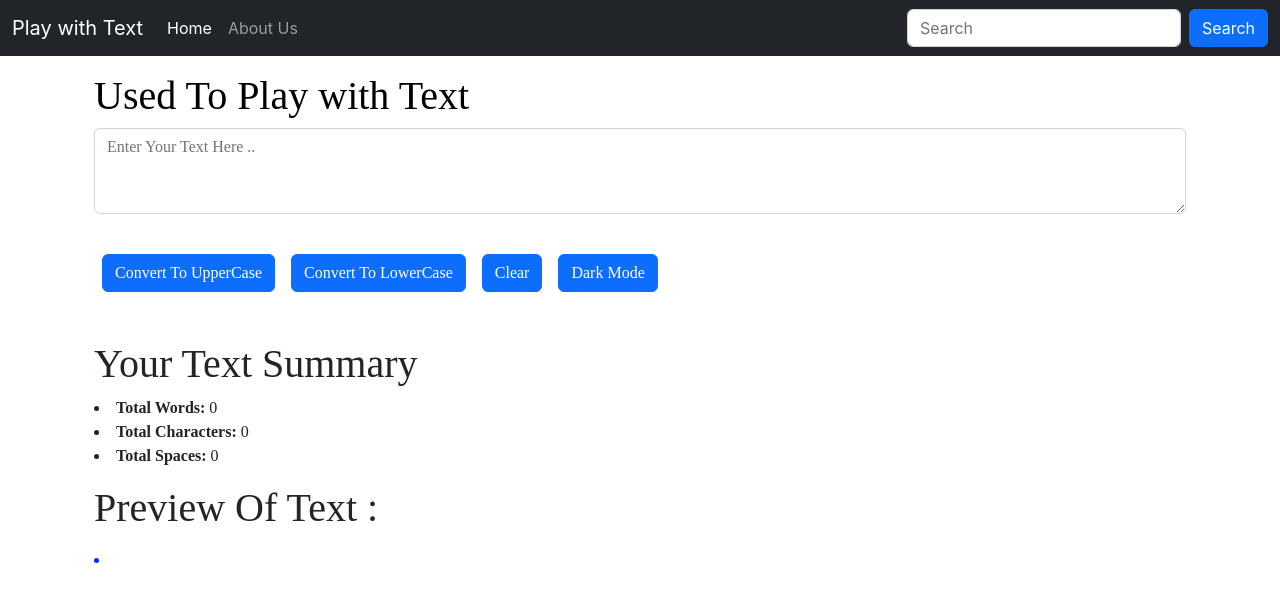
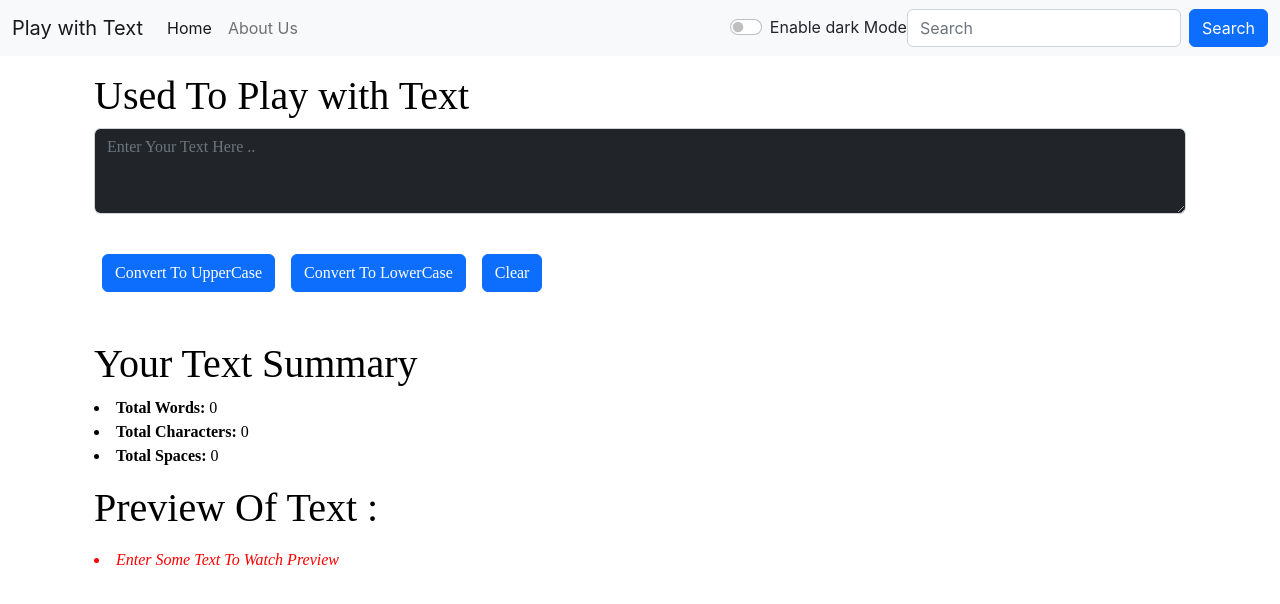
Before and after one commit to singhkunal01/React.Js-Learning, a React (Create React App) app: page / in a window 1280 px wide. Shown: the top 604 px of the page. Built offline with nearby package versions, Linux system fonts and the light colour scheme.

Commit message:
Enhancing the dark mode by adding switch

```diff
--- a/src/App.js
+++ b/src/App.js
@@ -1,22 +1,30 @@
-import React from "react";
+import React,{useState} from 'react'
 import Navbar from "./components/Navbar";
 import "./App.css";
 import "./components/style.css";
 import TextForm from "./components/TextForm";
-
 //importing module from the components folder to get worked upon
 
 //className based components
 export default function App() {
-  // render() {
-
+//Toggling Dark and light mode by this page
+const [mode, setMode] = useState('light');
+  const toggleMode = () => {
+    if (mode === 'light') {
+      setMode("dark");
+    document.body.style.backgroundColor = "#272829";
+  }
+    else {
+      setMode("light");
+      document.body.style.backgroundColor='#fff'
+    }
+  }
   return (
     <>
-      <Navbar dynamicTitle="Play with Text" aboutText="About Us" />
+      <Navbar dynamicTitle="Play with Text" aboutText="About Us" mode={ mode} toggleMode = {toggleMode} />
       <div className="container my-3">
-      <TextForm heading="Used To Play with Text"/>
+        <TextForm heading="Used To Play with Text" mode={mode} />
         </div>
     </>
   );
-  // }
 }
--- a/src/components/Navbar.js
+++ b/src/components/Navbar.js
@@ -1,11 +1,12 @@
 import React from "react";
-
 import PropTypes from "prop-types";
 
 export default function Navbar(props) {
 
   return (
-    <nav className="navbar navbar-expand-lg navbar-dark bg-dark">
+    <nav
+      className={`navbar navbar-expand-lg navbar-${props.mode} bg-${props.mode}`}
+    >
       <div className="container-fluid">
         <a className="navbar-brand" href="/">
           {props.dynamicTitle}
@@ -36,7 +37,22 @@
             </li>
           </ul>
         </div>
-
+        <div
+          className={`form-check form-switch text-${
+            props.mode === "light" ? "dark" : "light"
+          }`}
+        >
+          <input
+            className="form-check-input"
+            onClick={props.toggleMode}
+            type="checkbox"
+            role="switch"
+            id="flexSwitchCheckDefault"
+          />
+          <label className="form-check-label" htmlFor="flexSwitchCheckDefault">
+            Enable {props.mode === "light" ? "dark" : "light"} Mode
+          </label>
+        </div>
         <form className="d-flex" role="search">
           <input
             className="form-control me-2"
--- a/src/components/TextForm.js
+++ b/src/components/TextForm.js
@@ -1,32 +1,6 @@
 import React, { useState } from "react";
 
 export default function TextForm(props) {
-
-const [styling, setStyling] = useState({
-  color: "#000",
-  backgroundColor: "#fff",
-});
-// eslint-disable-next-line no-unused-vars
-const [btnText, setBtnText] = useState("Dark Mode");
-/* working on enabling the dark mode  */
-const toggleDarkMode = () => {
-  if (styling.color === "#000") {
-    setStyling({
-      color: "#fff",
-      backgroundColor: "#000",
-    });
-    setBtnText("Light Mode");
-  } else {
-    setStyling({
-      color: "#000",
-      backgroundColor: "#fff",
-    });
-    setBtnText("Dark Mode");
-  }
-};
-
-
-
 
 
 
@@ -49,28 +23,28 @@
   };
 
 
-
-
   /*after changing of state we cannot change in textarea you can when we change
     anything the onChange function called so we get the event in return thats why use event
     in setText
-*/
+    */
+
+    // eslint-disable-next-line no-unused-vars
+    const [text, setText] = useState("");
   const onChangeClick = e => {
     // console.log('onchange clicked');
     setText(e.target.value); //handling event,it helps you to change the value in textarea
   };
-
-  // eslint-disable-next-line no-unused-vars
-  const [text, setText] = useState("");
 
   /*Note we cannot change state like this - text = "Enter your text here"
      we have to change in terms of function
      correct way : text ("Enter your text here")
      */
     return (
-        <>
-        <div className="container" style={styling}>
-          <h1>{props.heading}</h1>
+      <>
+        <div className="container">
+          <h1 style={{ color: props.mode === "light" ? "black" : "white" }}>
+            {props.heading}
+          </h1>
           <div className="mb-3">
             <textarea
               className="form-control"
@@ -79,6 +53,10 @@
               id="txtComp"
               rows="3"
               placeholder="Enter Your Text Here .."
+              style={{
+                backgroundColor: props.mode === "light" ? "#212529" : "white",
+                color: props.mode === "light" ? "white" : "black",
+              }}
             ></textarea>
           </div>
           <button className="btn btn-primary my-4 mx-2" onClick={toUppercase}>
@@ -90,33 +68,27 @@
           <button className="btn btn-primary my-4 mx-2" onClick={clearText}>
             Clear
           </button>
-          <button
-            className="btn btn-primary my-4 mx-2"
-            onClick={toggleDarkMode}
-          >
-            {btnText}
-          </button>
         </div>
 
         {/* another component */}
         <div className="container my-4">
-          <h1>Your Text Summary</h1>
+          <h1 style={{ color: props.mode === "light" ? "black" : "white" }}>Your Text Summary</h1>
           <p>
-            <li>
+            <li style={{ color: props.mode === "light" ? "black" : "white" }}>
               <strong>Total Words: </strong>
               {text.length !== 0 ? text.split(" ").length : 0}
             </li>
-            <li>
+            <li style={{ color: props.mode === "light" ? "black" : "white" }}>
               <strong>Total Characters: </strong>
               {text.length}
             </li>
-            <li>
+            <li style={{ color: props.mode === "light" ? "black" : "white" }}>
               <strong>Total Spaces: </strong>
               {text.split(" ").length - 1}
             </li>
           </p>
-          <h1 className=" my-3">Preview Of Text :</h1>
-          <li className="preview">{text}</li>
+          <h1 style={{ color: props.mode === "light" ? "black" : "white" }} className=" my-3">Preview Of Text :</h1>
+          <li style={{ color: props.mode === "light" ? "red" : "cyan" }} className="preview">{text.length<=0?'Enter Some Text To Watch Preview':text}</li>
         </div>
       </>
     );
--- a/src/components/style.css
+++ b/src/components/style.css
@@ -6,4 +6,5 @@
 .preview {
     color: rgb(0, 47, 255) ;
     font-style: italic;
+    color: #272829;
 }
```
Also changed, not shown: public/index.html (line endings or trailing spaces).
